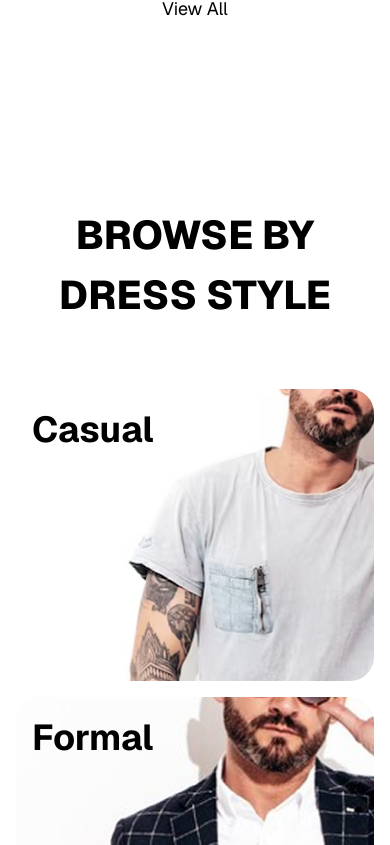
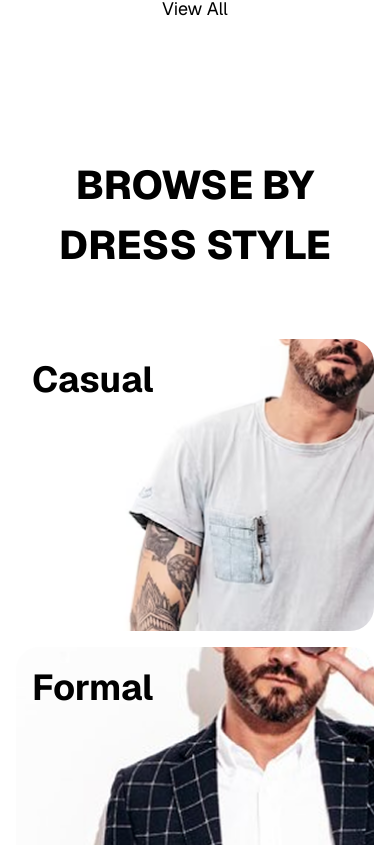
Before and after one commit to Lashagorakudashvili/clothes-shop, a Next.js app: page / in a window 390 px wide. Shown: the part 2619-3464 px from the top of the page. Built offline with nearby package versions, Linux system fonts and the light colour scheme.

Commit message:
browse by dress style(hotfix(margin top))

```diff
--- a/src/app/page.tsx
+++ b/src/app/page.tsx
@@ -714,7 +714,7 @@ const Cards: React.FC = () => {
 
 
       {/* Section 4 clothe styles  */}
-      <section className="mt-[150px] py-8">
+      <section className="mt-[100px] md:mt-[150px] py-8">
         <span className="text-black block text-center px-[3rem] font-extrabold text-[40px] md:text-[50px] xl:text-[65px] 2xl:text-[75px]">
           BROWSE BY DRESS STYLE
         </span>
```
